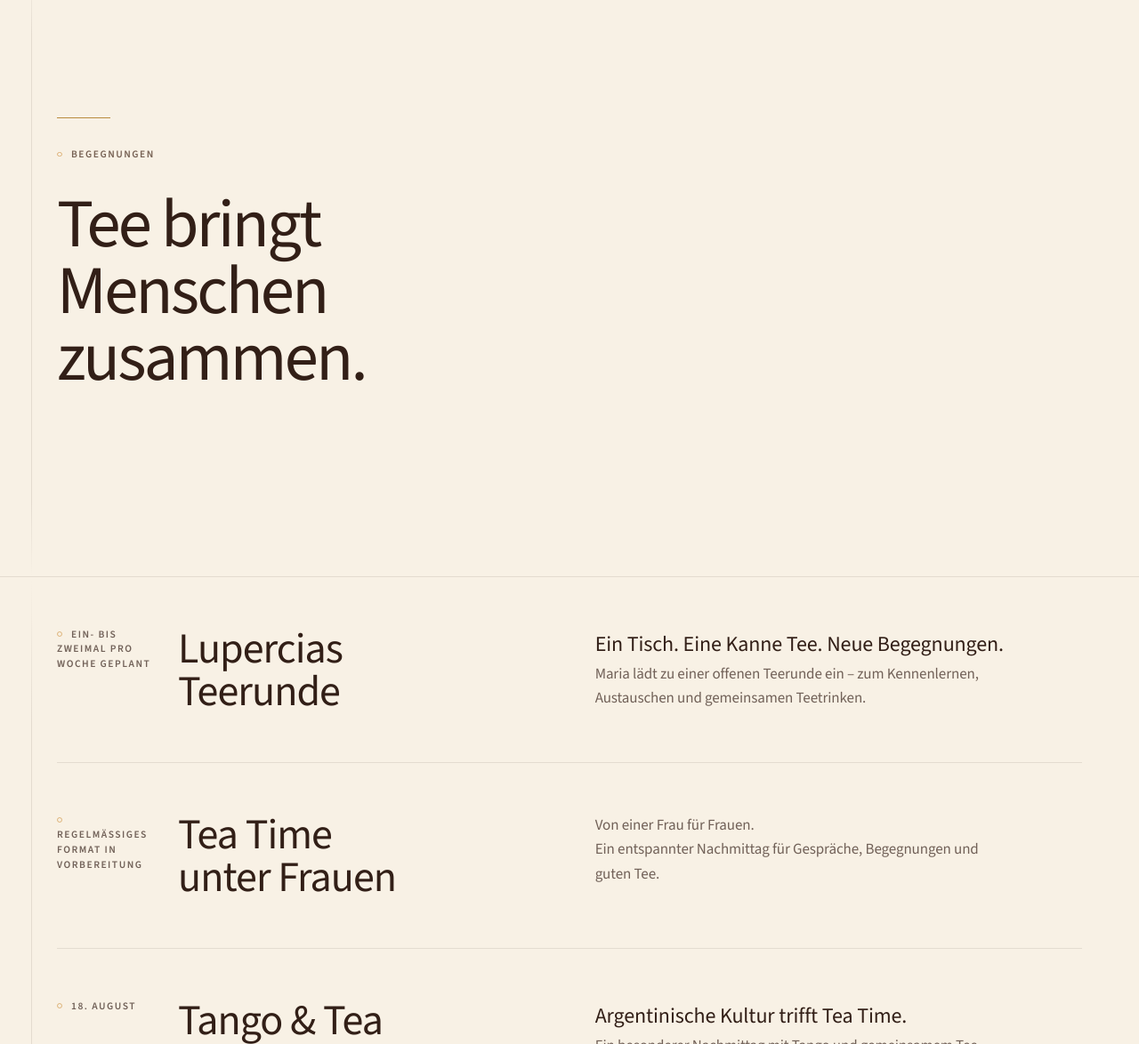
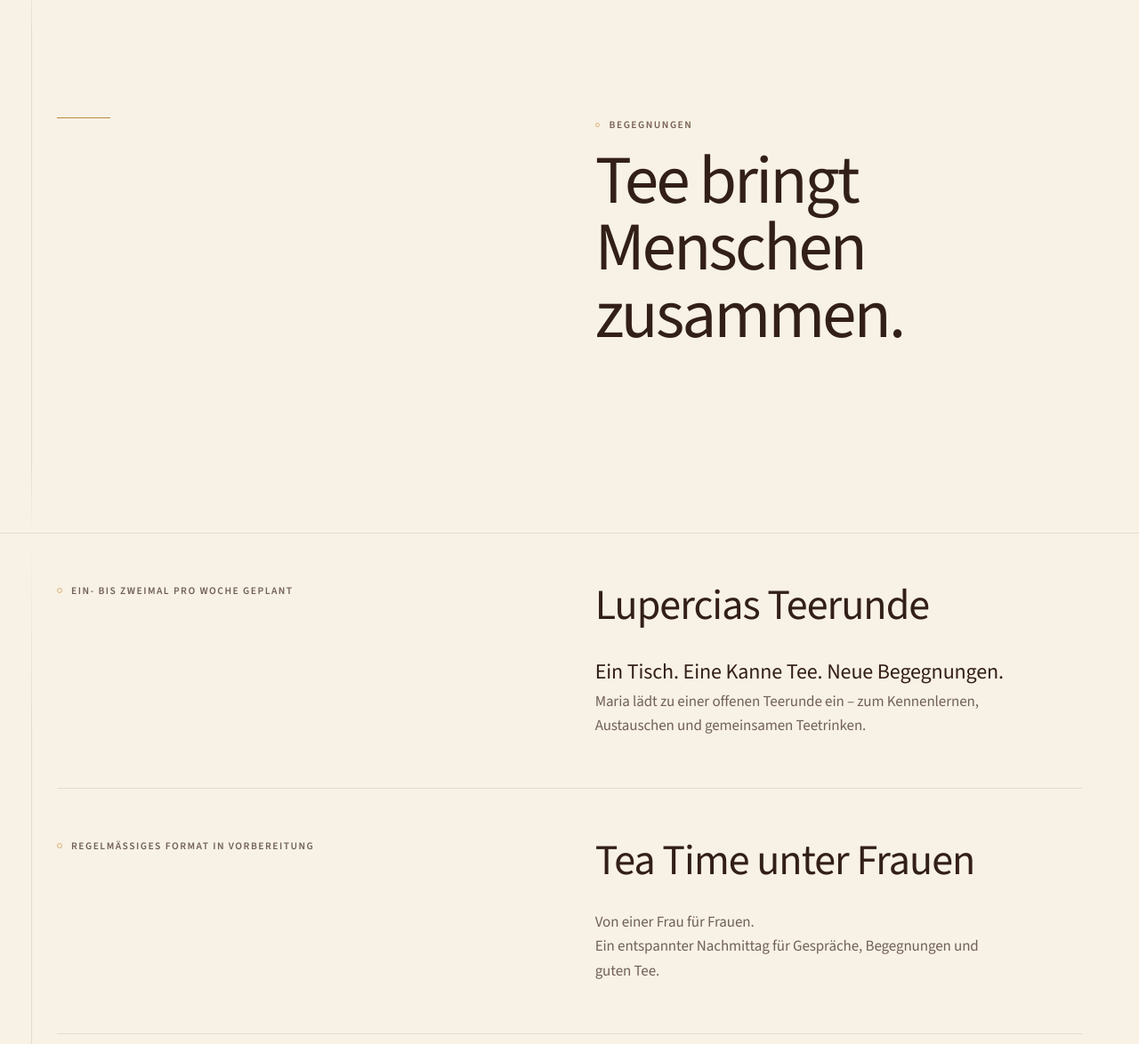
Before and after one commit to kiliansmd/lupercia_website, a website with bundled scripts: page index.html in a window 1280 px wide. Shown: the part 6144-7318 px from the top of the page at 89% size. Built offline with nearby package versions, Linux system fonts and the light colour scheme; files whose address does not match are found by name.

Commit message:
Align homepage event section grid

```diff
--- a/styles.css
+++ b/styles.css
@@ -502,10 +502,18 @@ p { text-wrap: pretty; }
   .product-story--tableware h3,
   .product-story--food h3 { margin-top: var(--space-6); }
   .quality, .salon, .gift, .breakfast, .visit-heading { grid-template-columns: minmax(14rem, .7fr) minmax(24rem, 1fr); }
-  .event { grid-template-columns: minmax(19rem, .9fr) minmax(18rem, 1fr); align-items: start; gap: var(--space-7); }
-  .event > div:first-child { display: grid; grid-template-columns: 7rem minmax(10rem, 1fr); gap: var(--space-4); align-items: start; }
-  .event > div:first-child h3 { margin-top: 0; }
-  .event--compact { grid-template-columns: 9rem 1fr; align-items: baseline; gap: var(--space-4); }
+  .events .section-heading,
+  .event { grid-template-columns: minmax(12rem, .9fr) minmax(18rem, 1fr); column-gap: var(--space-7); }
+  .events .section-heading { display: grid; align-items: start; }
+  .events .section-heading h2 { grid-column: 2; margin-top: 0; }
+  .event { align-items: start; }
+  .event > div:first-child { display: contents; }
+  .event > div:first-child > .eyebrow { grid-column: 1; }
+  .event > div:first-child > h3,
+  .event > div:nth-child(2) { grid-column: 2; }
+  .event > div:first-child > h3 { margin-top: 0; }
+  .event > div:nth-child(2) { margin-top: var(--space-3); }
+  .event--compact { align-items: baseline; }
   .event--compact h3 { grid-column: 2; grid-row: 1; margin-top: 0; }
   .event--compact span { grid-column: 1; grid-row: 1; }
   .instagram-heading { grid-template-columns: minmax(18rem, 1fr) minmax(20rem, .7fr); }
```
